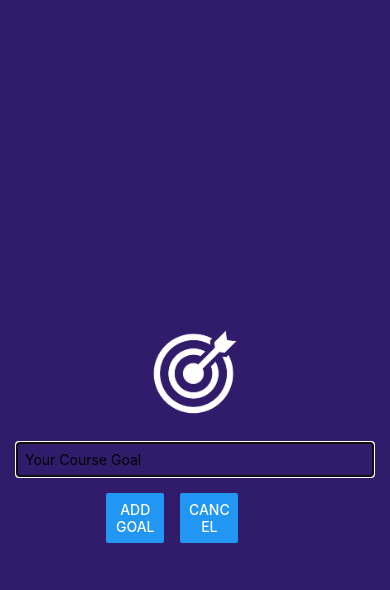
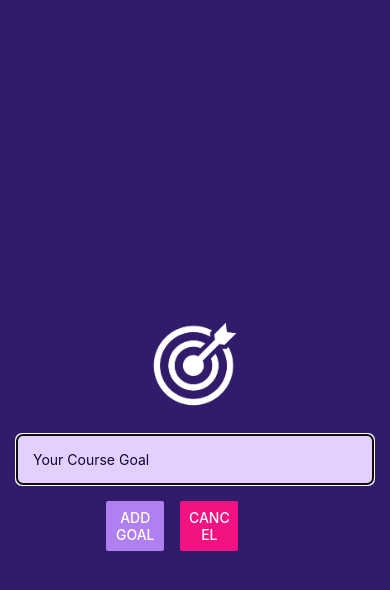
Before and after one commit to OkanAcioglu/CourseGoalsApp, a React Native app: screen / in a window 390 px wide. Both pictures are taken after a click on the button "ADD NEW GOAL". Shown: the top 590 px of the page. Built offline with nearby package versions, Linux system fonts and the light colour scheme.

Commit message:
final-touches

```diff
--- a/App.js
+++ b/App.js
@@ -1,5 +1,6 @@
 import { useState } from 'react'
 import { StyleSheet, View, FlatList, Button } from 'react-native'
+import { StatusBar } from 'expo-status-bar'
 
 import GoalItem from './components/GoalItem'
 import GoalInput from './components/GoalInput'
@@ -30,10 +31,12 @@
     })
   }
   return (
+    <>
+      <StatusBar style='light' />
       <View style={styles.appContainer}>
         <Button
           title='Add New Goal'
-        color='#5e0acc'
+          color='#a065ec'
           onPress={startAddGoalHandler}
         />
         <GoalInput
@@ -60,6 +63,7 @@
           />
         </View>
       </View>
+    </>
   )
 }
 
@@ -68,6 +72,7 @@
     paddingTop: 55,
     paddingHorizontal: 16,
     flex: 1,
+    //backgroundColor: '#1e085a',
   },
 
   goalsContainer: {
--- a/app.json
+++ b/app.json
@@ -5,6 +5,7 @@
     "version": "1.0.0",
     "orientation": "portrait",
     "icon": "./assets/icon.png",
+    "backgroundColor": "#1e085a",
     "userInterfaceStyle": "light",
     "splash": {
       "image": "./assets/splash.png",
@@ -14,9 +15,7 @@
     "updates": {
       "fallbackToCacheTimeout": 0
     },
-    "assetBundlePatterns": [
-      "**/*"
-    ],
+    "assetBundlePatterns": ["**/*"],
     "ios": {
       "supportsTablet": true
     },
--- a/components/GoalInput.js
+++ b/components/GoalInput.js
@@ -28,10 +28,10 @@
         />
         <View style={styles.buttonContainer}>
           <View style={styles.button}>
-            <Button title='Add Goal' onPress={addGoalHandler} />
+            <Button title='Add Goal' onPress={addGoalHandler} color='#b180f0' />
           </View>
           <View style={styles.button}>
-            <Button title='Cancel' onPress={props.onCancel} />
+            <Button title='Cancel' onPress={props.onCancel} color='#f31282' />
           </View>
         </View>
       </View>
@@ -59,8 +59,11 @@
   textInput: {
     borderWidth: 1,
     width: '100%',
-    borderColor: '#cccccc',
-    padding: 8,
+    borderColor: '#e4d0ff',
+    backgroundColor: '#e4d0ff',
+    color: '#120438',
+    borderRadius: 6,
+    padding: 16,
   },
   buttonContainer: {
     marginTop: 16,
```
Lines whose indentation alone changed are shown as unchanged.
